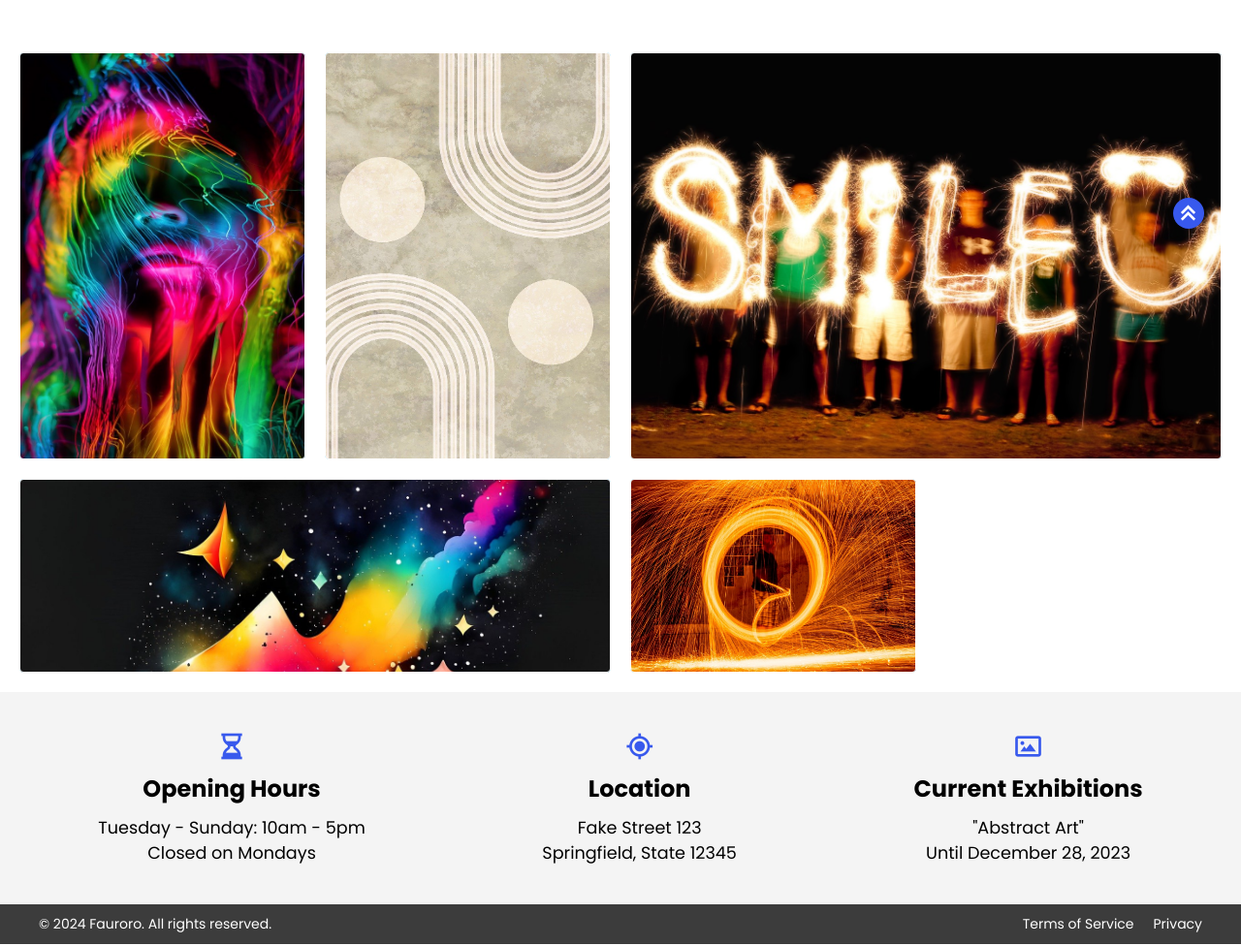
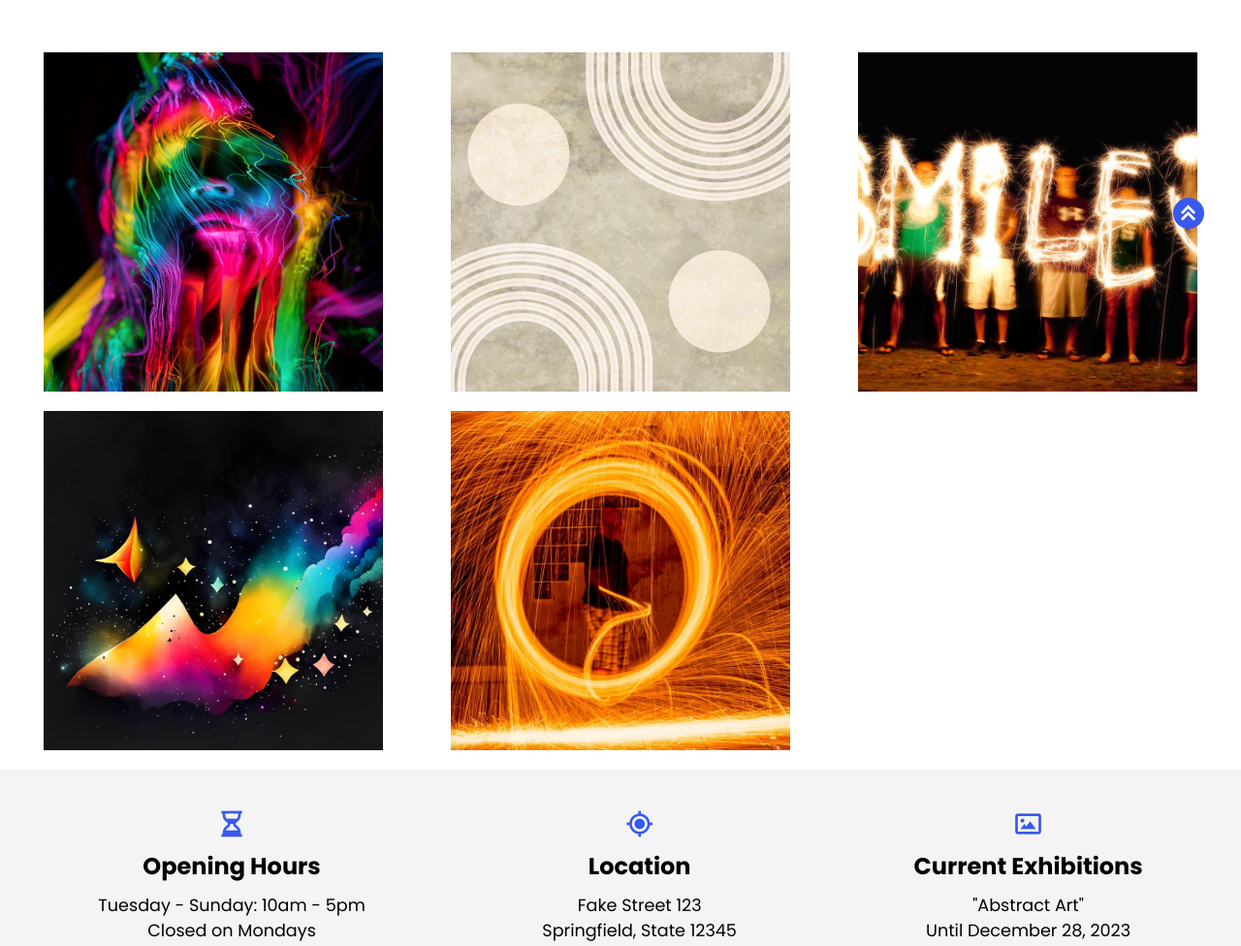
Before and after one commit to Fauroro/pushUp_ArtGallery, a plain HTML site: page index.html in a window 1280 px wide. Shown: the part 540-1516 px from the top of the page at 97% size. Drawn offline with nearby package versions, Linux system fonts and the light colour scheme.

Commit message:
feat: :bug: repair responsive cards
repair responsive cards

```diff
--- a/css/style.css
+++ b/css/style.css
@@ -15,7 +15,6 @@ html {
 
 body {
     padding-top: 80px;
-    /* El padding debe ser igual a la altura del navbar */
 }
 
 a {
@@ -86,7 +85,6 @@ header {
 
 #carousel {
     position: relative;
-    /* Asegúrate de que el contenedor del carrusel sea el contenedor de los botones */
     margin: 7px;
     display: flex;
     justify-content: center;
@@ -112,7 +110,6 @@ header {
 .carousel-slide .slide {
     width: 100%;
     flex: 0 0 100%;
-    /* Importante para que cada div sea un slide independiente */
     background-color: #ddd;
     padding: 20px;
     text-align: center;
@@ -193,6 +190,17 @@ header {
 #gallery {
     padding-top: 80px;
     justify-content: center;
+    perspective: 1000px;
+}
+
+.grid-container {
+    display: grid;
+    grid-template-columns: repeat(auto-fill, minmax(300px, 1fr));
+    grid-auto-rows: minmax(300px, auto);
+    gap: 20px;
+    padding: 20px;
+    grid-auto-flow: dense;
+    justify-items: center;
 }
 
 .grid-item {
@@ -201,33 +209,92 @@ header {
     justify-content: center;
     background-color: #03afff;
     border-radius: 4px;
-    transition: transform 0.3s ease-in-out;
     border: solid 1px rgb(255, 255, 255);
     background-size: cover;
     background-position: center;
     background-repeat: no-repeat;
+    position: relative;
+    overflow: hidden;
+    transition: transform 0.3s ease-in-out;
+    transform-style: preserve-3d;
 }
 
 .grid-item:hover {
-    filter: opacity(0.9);
-    transform: scale(1.27);
+    transform: scale(1.27) rotateY(180deg);
 }
 
-.grid-container {
-    display: grid;
-    grid-template-columns: repeat(auto-fill, minmax(250px, 1fr));
-    grid-auto-rows: minmax(200px, auto);
-    gap: 20px;
-    padding: 20px;
-    grid-auto-flow: dense;
+.grid-item .description {
+    position: absolute;
+    top: 0;
+    left: 0;
+    width: 100%;
+    height: 100%;
+    background: rgba(0, 0, 0, 0.6);
+    color: white;
+    display: flex;
+    align-items: center;
+    justify-content: center;
+    padding: 10px;
+    text-align: center;
+    backface-visibility: hidden;
+    transform: rotateY(180deg);
+    opacity: 0;
+    transition: opacity 0.3s ease-in-out, transform 0.3s ease-in-out;
 }
 
-.wide {
-    grid-column: span 2;
+.grid-item:hover .description {
+    opacity: 1;
+    transform: rotateY(0deg);
 }
 
-.tall {
-    grid-row: span 2;
+.card {
+    width: 350px;
+    height: 350px;
+    perspective: 1000px;
+}
+
+.card-inner {
+    width: 100%;
+    height: 100%;
+    position: relative;
+    transition: transform 0.6s;
+    transform-style: preserve-3d;
+}
+
+.card:hover .card-inner {
+    transform: rotateY(180deg);
+}
+
+.card-front, .card-back {
+    position: absolute;
+    width: 100%;
+    height: 100%;
+    backface-visibility: hidden;
+    display: flex;
+    align-items: center;
+    justify-content: center;
+    overflow: hidden;
+}
+
+.card-front {
+    background-color: #fff;
+}
+
+.card-back {
+    background-color: #f8f8f8;
+    transform: rotateY(180deg);
+}
+
+.card-front img {
+    width: 100%;
+    height: 100%;
+    object-fit: cover;
+    display: block;
+}
+
+.card-back p {
+    padding: 20px;
+    text-align: center;
 }
 
 #visit {
--- a/index.html
+++ b/index.html
@@ -58,13 +58,59 @@
 
 	<section id="gallery">
 		<div class="grid-container">
-			<div class="grid-item tall" style="background-image: url('./images/light-5453176_1280.jpg');"></div>
-			<div class="grid-item tall" style="background-image: url('./images/abstract-rainbow-6296890_1280.jpg');"></div>
-			<div class="grid-item tall wide" style="background-image: url('./images/light-painting-801024_1280.jpg');"></div>
-			<div class="grid-item wide" style="background-image: url('./images/rainbow-8082100_1280.jpg');"></div>
-			<div class="grid-item" style="background-image: url('./images/light-painting-2339162_1280.jpg');"></div>
+			<div class="card">
+				<div class="card-inner">
+					<div class="card-front">
+						<img src="./images/light-5453176_1280.jpg" alt="Card image 1">
+					</div>
+					<div class="card-back">
+						<p>Lorem ipsum dolor sit amet consectetur, adipisicing elit. Porro quis doloremque nobis explicabo
+							fugit iste numquam? Porro nostrum pariatur repellendus sunt doloremque blanditiis magni fuga,
+							maiores asperiores corrupti? Sed, fuga!</p>
+					</div>
+				</div>
+			</div>
+			<div class="card">
+				<div class="card-inner">
+					<div class="card-front">
+						<img src="./images/abstract-rainbow-6296890_1280.jpg" alt="Card image 2">
+					</div>
+					<div class="card-back">
+						<p>Descripción 2</p>
+					</div>
+				</div>
+			</div>
+			<div class="card wide">
+				<div class="card-inner">
+					<div class="card-front">
+						<img src="./images/light-painting-801024_1280.jpg" alt="Card image 3">
+					</div>
+					<div class="card-back">
+						<p>Descripción 3</p>
+					</div>
+				</div>
+			</div>
+			<div class="card wide">
+				<div class="card-inner">
+					<div class="card-front">
+						<img src="./images/rainbow-8082100_1280.jpg" alt="Card image 4">
+					</div>
+					<div class="card-back">
+						<p>Descripción 4</p>
+					</div>
+				</div>
+			</div>
+			<div class="card">
+				<div class="card-inner">
+					<div class="card-front">
+						<img src="./images/light-painting-2339162_1280.jpg" alt="Card image 5">
+					</div>
+					<div class="card-back">
+						<p>Descripción 5</p>
+					</div>
+				</div>
+			</div>
 		</div>
-
 	</section>
 
 	<section id="visit">
--- a/js/main.js
+++ b/js/main.js
@@ -1,7 +1,7 @@
 let slideIndex = 0;
 const slides = document.querySelectorAll('.slide');
 const totalSlides = slides.length;
-const intervalTime = 4000; // Tiempo en milisegundos (3 segundos)
+const intervalTime = 4000;
 
 // Función para cambiar de imagen
 function moveSlide(direction) {
@@ -19,21 +19,20 @@ function moveSlide(direction) {
 
 // Función para cambiar automáticamente
 function autoSlide() {
-    moveSlide(1); // Mueve a la siguiente imagen
+    moveSlide(1);
 }
 
 // Iniciar el intervalo para el cambio automático
 const slideInterval = setInterval(autoSlide, intervalTime);
 
-// Agregar eventos a los botones
 document.querySelector('.prevBtn').addEventListener('click', () => {
     moveSlide(-1);
-    resetInterval(); // Reinicia el intervalo al hacer clic manualmente
+    resetInterval();
 });
 
 document.querySelector('.nextBtn').addEventListener('click', () => {
     moveSlide(1);
-    resetInterval(); // Reinicia el intervalo al hacer clic manualmente
+    resetInterval();
 });
 
 // Reinicia el intervalo cuando se navega manualmente
```
